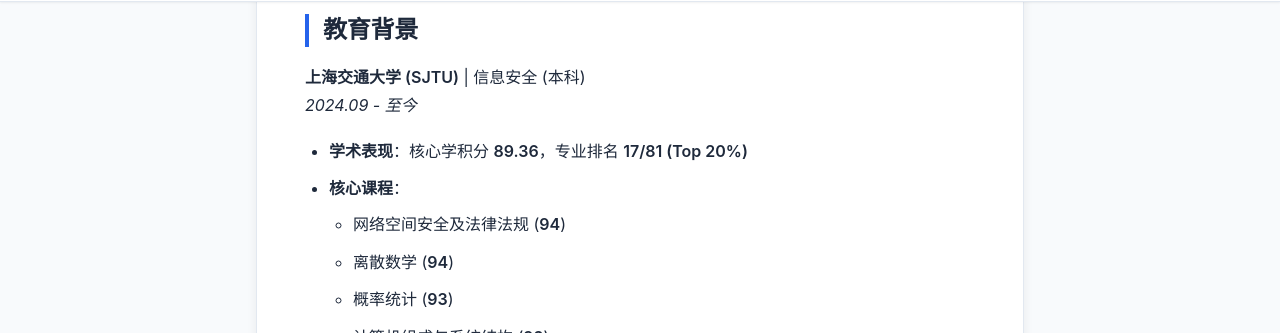
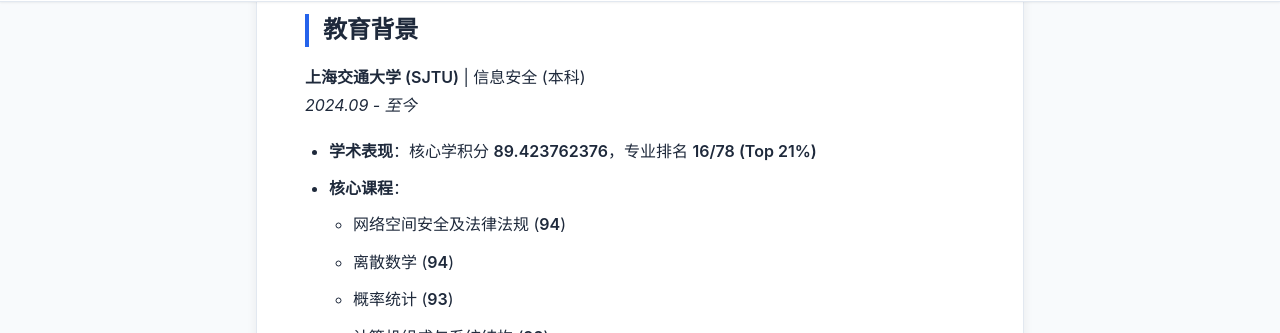
Before and after one commit to nexipher/nexipher.github.io, a Jekyll site: the page built from index.md, in a window 1280 px wide and 900 px high, scrolled down 398 px. Shown: the part 119-452 px from the top of the window. Built offline with Jekyll 4.4.1, drawn with Linux system fonts in a browser that asks for light colours.

Commit message:
docs: 更新核心学积分和专业排名

```diff
--- a/index.md
+++ b/index.md
@@ -17,7 +17,7 @@ description: 贺杰的个人学术主页，关注大语言模型自动化漏洞
 **上海交通大学 (SJTU)** | 信息安全 (本科)
 *2024.09 - 至今*
 
-*   **学术表现**：核心学积分 **89.36**，专业排名 **17/81 (Top 20%)**
+*   **学术表现**：核心学积分 **89.423762376**，专业排名 **16/78 (Top 21%)**
 *   **核心课程**：
     *   网络空间安全及法律法规 (**94**)
     *   离散数学 (**94**)
```
